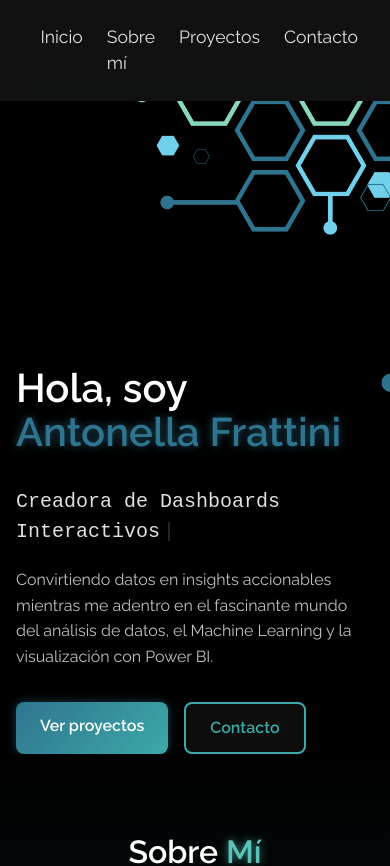
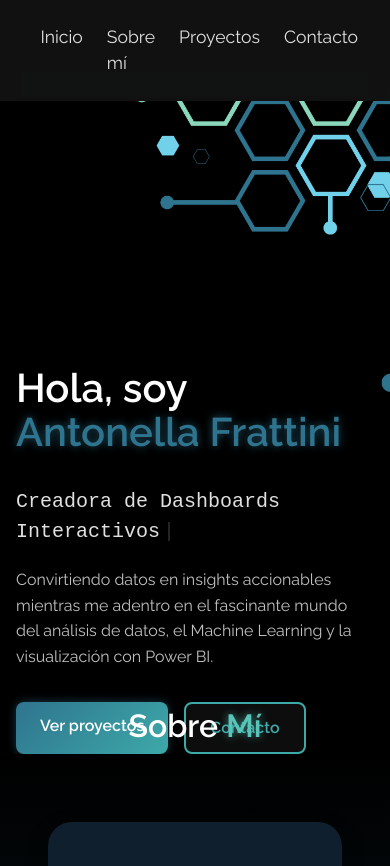
Before and after one commit to aFrattini/portfolio, a React (Vite) app in the folder frontend/: page / in a window 390 px wide. Shown: the top 866 px of the page. Built offline with nearby package versions, Linux system fonts and the light colour scheme.

Commit message:
Arregla gap en titulo de tecnologías

```diff
--- a/frontend/src/components/CSS/Technologies.css
+++ b/frontend/src/components/CSS/Technologies.css
@@ -48,12 +48,17 @@
   .tech-grid {
     grid-template-columns: repeat(2, 1fr);
   }
+
+  h2.section-title {
+    margin-top: -100px;
+  }
 }
 
 @media (max-width: 600px) {
   .tech-grid {
     grid-template-columns: 1fr;
   }
+
 }
 
 .tech-item {
```
